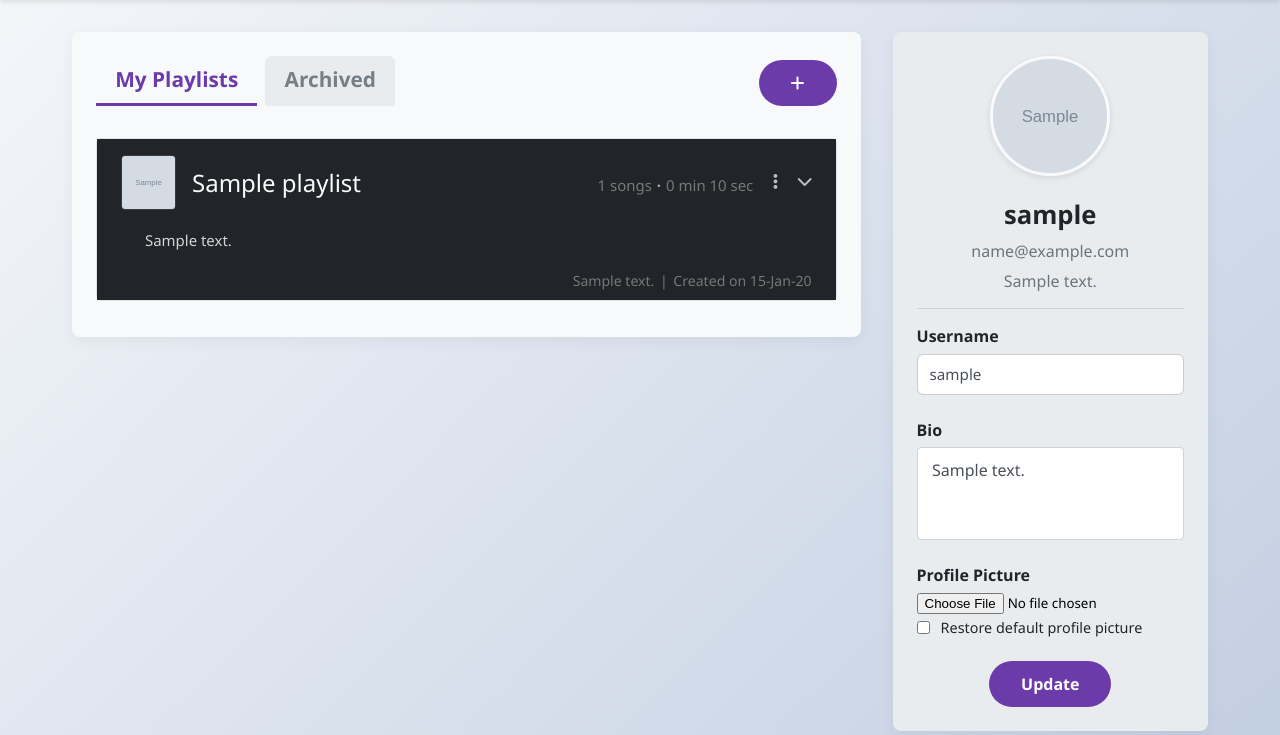
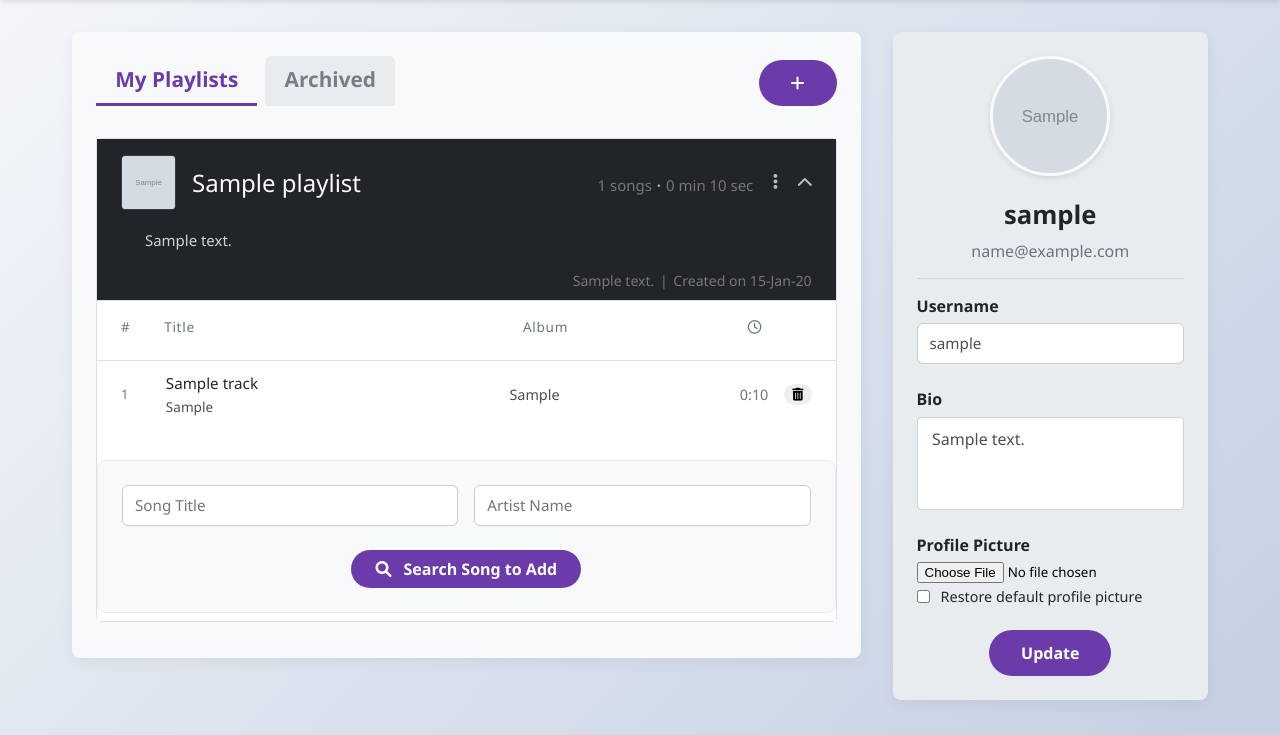
Before and after one commit to guramrekh/wavelink, a Flask app: page /account in a window 1280 px wide. Shown: the part 65-800 px from the top of the page. Run offline with Flask 3, Linux system fonts and the light colour scheme; a user stored in the database is signed in; tables that the repository leaves empty hold one stand-in row (values such as "Sample post"); grey boxes marked "Sample" are stand-in pictures; some libraries are stand-ins or nearby versions.

Commit message:
added track removal functionality with simple garbage collection in db

```diff
--- a/myapp/routes.py
+++ b/myapp/routes.py
@@ -273,14 +273,10 @@ def add_track_to_playlist(playlist_id):
         if existing_playlist_track:
             return jsonify({"message": "Track already in playlist", "success": True}), 200
 
-        # Get the next order number
-        # max_order = db.session.query(db.func.max(PlaylistTrack.order)).filter_by(playlist_id=playlist_id).scalar()
-        # next_order = (max_order or 0) + 1
 
         playlist_track = PlaylistTrack(
             playlist_id=playlist_id,
             track_id=track.id,
-            # order=next_order
         )
 
         db.session.add(playlist_track)
@@ -302,6 +298,46 @@ def add_track_to_playlist(playlist_id):
         db.session.rollback()
         print(f"Error adding track to playlist: {e}")
         return jsonify({"error": "An error occurred while adding the track to the playlist"}), 500
+
+
+
+@bp.route('/playlist/<int:playlist_id>/remove_track', methods=['POST'])
+@login_required
+def remove_track_from_playlist(playlist_id):
+    try:
+        playlist_track_id = request.form.get('playlist_track_id')
+        origin_view = request.args.get('origin_view', 'my')
+        if not playlist_track_id:
+            flash('Track ID is required', 'danger')
+            return redirect(url_for('main.account', view=origin_view))
+
+        playlist = Playlist.query.get_or_404(playlist_id)
+        if playlist.author != current_user:
+            abort(403)
+
+        playlist_track = PlaylistTrack.query.filter_by(
+            id=playlist_track_id,
+            playlist_id=playlist_id
+        ).first_or_404()
+
+        track = playlist_track.track
+
+        db.session.delete(playlist_track)
+
+        remaining_references = PlaylistTrack.query.filter_by(track_id=track.id).count()
+
+        if remaining_references == 0:
+            db.session.delete(track)
+
+        db.session.commit()
+        flash('Track removed successfully', 'success')
+
+    except Exception as e:
+        db.session.rollback()
+        print(f"Error removing track from playlist: {e}")
+        flash('Failed to remove track', 'danger')
+
+    return redirect(url_for('main.account', view=origin_view))
 
 
 
--- a/myapp/static/css/home.css
+++ b/myapp/static/css/home.css
@@ -1,4 +1,3 @@
-
 :root {
     --primary: #4361ee;
     --secondary: #3a0ca3;
@@ -390,19 +389,24 @@ body {
 .track-list-header {
     display: grid;
     grid-template-columns: 2em minmax(0, 2fr) minmax(0, 3.5fr) 4em;
+    /* grid-template-columns: 2em minmax(0, 1.8fr) minmax(0, 3fr) 4em 2.5em; */
     gap: 1rem;
     padding: 0.5rem 1.5rem;
     border-bottom: 1px solid #dee2e6;
     color: #6c757d;
     font-size: 0.85em;
     letter-spacing: 0.05em;
+    align-items: center;
 }
 .track-list-header .header-album {
     text-align: center;
 }
 .track-list-header .header-duration {
-    text-align: right;
-    margin-right: 8px;
+    text-align: center;
+}
+
+.track-list-header::after {
+    content: "";
 }
 
 .track-list {
@@ -413,7 +417,8 @@ body {
 
 .track-item {
     display: grid;
-    grid-template-columns: 2em minmax(0, 2fr) minmax(0, 3.5fr) 4em;
+    /* grid-template-columns: 2em minmax(0, 2fr) minmax(0, 3.5fr) 4em;  */
+    grid-template-columns: 2em minmax(0, 1.8fr) minmax(0, 3fr) 4em auto;
     gap: 1rem;
     align-items: center;
     padding: 0.8rem 1.5rem;
@@ -448,7 +453,7 @@ body {
     font-size: 0.95rem;
     white-space: nowrap;
     overflow: hidden;
-    text-overflow: ellipsis; /* ... for overflow */
+    text-overflow: ellipsis;
 }
 
 .track-artist {
@@ -476,6 +481,16 @@ body {
     white-space: nowrap;
 }
 
+.delete-track-form {
+    justify-self: end;
+}
+
+.delete-track-form .btn-sm {
+    padding: 0.2rem 0.5rem;
+    font-size: 0.8rem;
+    line-height: 1.2;
+}
+
 .no-tracks {
     padding: 1rem 1.5rem;
     color: #6c757d;
@@ -489,7 +504,22 @@ body {
     text-align: center;
 }
 
-
+.playlists-section .no-playlists {
+    padding: 2.5rem;
+    color: #6c757d;
+    font-style: italic;
+    font-family: 'Poppins', sans-serif;
+    font-size: 1.2rem;
+    text-align: center;
+    background-color: #f8f9fa;
+    border-radius: 8px;
+    margin: 1rem;
+    box-shadow: 0 2px 8px rgba(0, 0, 0, 0.05);
+    letter-spacing: -0.3px;
+    line-height: 1.5;
+    display: block;
+    width: calc(100% - 2rem);
+}
 
 @media (max-width: 992px) {
     .profile-container {
--- a/myapp/static/css/modal.css
+++ b/myapp/static/css/modal.css
@@ -73,7 +73,7 @@
   border-color: #bd2130;
 }
 
-/* Search Results Modal Styles */
+
 .search-results-modal {
   max-width: 800px;
   width: 90%;
@@ -86,22 +86,28 @@
   display: flex;
   justify-content: space-between;
   align-items: center;
-  padding-bottom: 1rem;
-  border-bottom: 1px solid #e9ecef;
+  padding-bottom: 1.5rem;
+  border-bottom: 2px solid #e9ecef;
+  margin-bottom: 1.5rem;
 }
 
 .search-results-modal .modal-header h3 {
   margin: 0;
   color: var(--dark);
+  font-family: 'Poppins', sans-serif;
+  font-size: 2.2rem;
+  font-weight: 600;
+  letter-spacing: -0.5px;
 }
 
 .search-results-modal .close-modal {
   background: none;
   border: none;
-  font-size: 1.2rem;
+  font-size: 1.5rem;
+  color: #6c757d;
   cursor: pointer;
-  color: #6c757d;
   padding: 0.5rem;
+  transition: color 0.2s ease;
 }
 
 .search-results-modal .close-modal:hover {
--- a/myapp/static/js/search_songs.js
+++ b/myapp/static/js/search_songs.js
@@ -129,6 +129,7 @@ document.addEventListener('DOMContentLoaded', function() {
       const button = e.target.closest('.add-to-playlist-btn');
       const resultItem = button.closest('.search-result-item');
       const playlistId = document.querySelector('.song-search-form').dataset.playlistId;
+      const playlistItem = document.querySelector(`.playlist-item[data-playlist-id="${playlistId}"]`);
 
       // Get the original track data
       const track = JSON.parse(resultItem.dataset.trackData);
@@ -150,7 +151,64 @@ document.addEventListener('DOMContentLoaded', function() {
         if (response.ok) {
           // Show success message
           alert(data.message || 'Track added successfully!');
-          // Optionally close the modal
+
+          // Update the playlist content
+          if (data.track) {
+            const existingTrackList = playlistItem.querySelector('.track-list');
+            const noTracksMessage = playlistItem.querySelector('.no-tracks');
+
+            if (noTracksMessage) {
+              noTracksMessage.remove();
+            }
+
+            if (!existingTrackList) {
+              // Create track list if it doesn't exist
+              const playlistContent = playlistItem.querySelector('.playlist-content');
+              const trackListHeader = document.createElement('div');
+              trackListHeader.className = 'track-list-header';
+              trackListHeader.innerHTML = `
+                <span class="header-number">#</span>
+                <span class="header-title">Title</span>
+                <span class="header-album">Album</span>
+                <span class="header-duration"><i class="far fa-clock"></i></span>
+                <span class="header-delete">&nbsp;</span>
+              `;
+              const newTrackList = document.createElement('ol');
+              newTrackList.className = 'track-list';
+              playlistContent.insertBefore(trackListHeader, playlistContent.firstChild);
+              playlistContent.insertBefore(newTrackList, trackListHeader.nextSibling);
+            }
+
+            const trackListElement = playlistItem.querySelector('.track-list');
+            const trackCount = trackListElement.children.length;
+            const newTrackItem = document.createElement('li');
+            newTrackItem.className = 'track-item';
+            newTrackItem.innerHTML = `
+              <span class="track-number">${trackCount + 1}</span>
+              <div class="track-details">
+                <span class="track-title">${data.track.title}</span>
+                <span class="track-artist">${data.track.artist}</span>
+              </div>
+              <span class="track-album">${data.track.album || 'Unknown'}</span>
+              <span class="track-duration">${formatDuration(data.track.duration)}</span>
+              <form action="/playlist/${playlistId}/remove_track" method="POST" class="delete-track-form">
+                <input type="hidden" name="playlist_track_id" value="${data.track.id}">
+                <button type="submit" class="btn btn-danger btn-sm" title="Delete track">
+                  <i class="fas fa-trash-alt"></i>
+                </button>
+              </form>
+            `;
+            trackListElement.appendChild(newTrackItem);
+
+            // Update the song count in the playlist header
+            const songCountElement = playlistItem.querySelector('.playlist-song-count');
+            if (songCountElement) {
+              const currentCount = parseInt(songCountElement.textContent);
+              songCountElement.textContent = `${currentCount + 1} songs`;
+            }
+          }
+
+          // Close the modal
           hideModal();
         } else {
           // Show error message
--- a/myapp/templates/account.html
+++ b/myapp/templates/account.html
@@ -9,7 +9,13 @@
   <link rel="stylesheet" href="{{ url_for('static', filename='css/forms.css') }}">
   <link rel="stylesheet" href="{{ url_for('static', filename='css/modal.css') }}">
   <link rel="stylesheet" href="https://cdnjs.cloudflare.com/ajax/libs/font-awesome/6.0.0/css/all.min.css">
+  <link rel="stylesheet" href="https://fonts.googleapis.com/css2?family=Poppins:wght@600&display=swap">
   <title>Account - WaveLink</title>
+  <style>
+    .track-list-header {
+      grid-template-columns: 2em minmax(0, 1.8fr) minmax(0, 3fr) 4em 1em;
+    }
+  </style>
 </head>
 
 <body>
@@ -42,7 +48,7 @@
 
       {% if playlists %}
         {% for playlist in playlists %}
-          <details class="playlist-item">
+          <details class="playlist-item" open data-playlist-id="{{ playlist.id }}">
 
             <summary class="playlist-header">
               <img src="{{ url_for('static', filename='pictures/playlists/' + playlist.cover_photo) }}"
@@ -88,7 +94,6 @@
                       method="POST" class="dropdown-form">
                       <input type="hidden" name="origin_view" value="{{ current_view }}">
                     </form>
-
                     <button type="button" class="dropdown-item delete-item"
                       data-form-id="delete-form-{{ playlist.id }}">
                       <i class="fas fa-trash-alt" aria-hidden="true"></i>Delete
@@ -119,6 +124,7 @@
                   <span class="header-title">Title</span>
                   <span class="header-album">Album</span>
                   <span class="header-duration"><i class="far fa-clock"></i></span>
+                  <span class="header-delete">&nbsp;</span>
                 </div>
                 <ol class="track-list">
                   {% for playlist_track in playlist.tracks %}
@@ -130,6 +136,12 @@
                       </div>
                       <span class="track-album">{{ playlist_track.track.album or 'Unknown' }}</span>
                       <span class="track-duration">{{ playlist_track.track.duration|format_duration }}</span>
+                      <form action="{{ url_for('main.remove_track_from_playlist', playlist_id=playlist.id, origin_view=current_view) }}" method="POST" class="delete-track-form">
+                        <input type="hidden" name="playlist_track_id" value="{{ playlist_track.id }}">
+                        <button type="submit" class="btn btn-danger btn-sm" title="Delete track">
+                          <i class="fas fa-trash-alt"></i>
+                        </button>
+                      </form>
                     </li>
                   {% else %}
                     <li class="no-tracks">No tracks in this playlist yet.</li>
@@ -160,7 +172,7 @@
           </details>
         {% endfor %}
       {% else %}
-        <p>
+        <p class="no-playlists">
           {% if current_view == 'archived' %}
             You have no archived playlists.
           {% else %}
@@ -174,7 +186,6 @@
       <img src="{{ user_pfp }}" alt="Profile Picture" class="profile-pic">
       <h3>{{ current_user.username }}</h3>
       <p class="user-bio">{{ current_user.email }}</p>
-      <p class="user-bio">{{ current_user.bio or 'No bio provided.' }}</p>
       <hr class="info-divider">
 
       <div class="user-update-form">
@@ -241,19 +252,18 @@
     </div>
   </div>
 
-  <!-- Search Results Modal -->
+
   <div id="search-results-modal" class="modal-overlay" style="display: none;">
     <div class="modal-box search-results-modal">
       <div class="modal-header">
+        <!-- <h2>Search Results</h2> -->
         <h3>Search Results</h3>
         <button class="close-modal" aria-label="Close modal">
           <i class="fas fa-times"></i>
         </button>
       </div>
       <div class="modal-content">
-        <div id="search-results-container">
-          <!-- Results will be populated here -->
-        </div>
+        <div id="search-results-container"></div>
         <div id="search-loading" class="loading-spinner" style="display: none;">
           <i class="fas fa-spinner fa-spin"></i> Searching...
         </div>
--- a/myapp/templates/home.html
+++ b/myapp/templates/home.html
@@ -8,6 +8,7 @@
   <link rel="stylesheet" href="{{ url_for('static', filename='css/styles.css') }}">
   <link rel="stylesheet" href="{{ url_for('static', filename='css/home.css') }}">
   <link rel="stylesheet" href="https://cdnjs.cloudflare.com/ajax/libs/font-awesome/6.0.0/css/all.min.css">
+  <link rel="stylesheet" href="https://fonts.googleapis.com/css2?family=Poppins:wght@600&display=swap">
 </head>
 
 <body>
@@ -102,7 +103,7 @@
           </details>
         {% endfor %}
       {% else %}
-      <p>
+      <p class="no-playlists">
         {% if current_view == 'archived' %}
           You have no archived playlists.
         {% else %}
```
Lines whose indentation alone changed are shown as unchanged.
